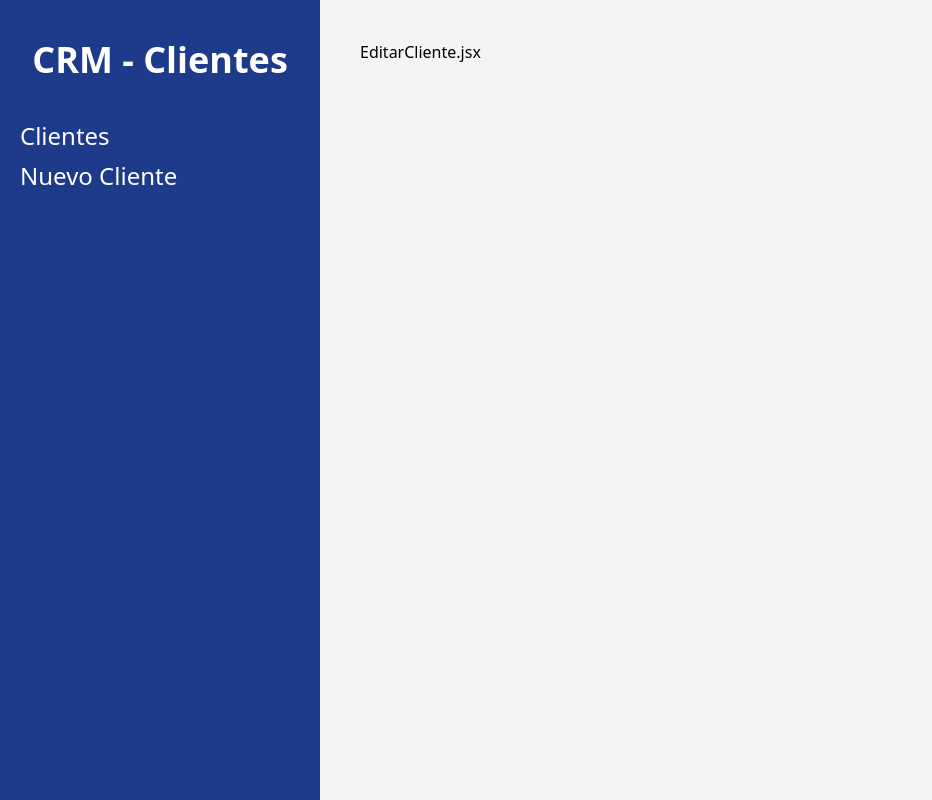
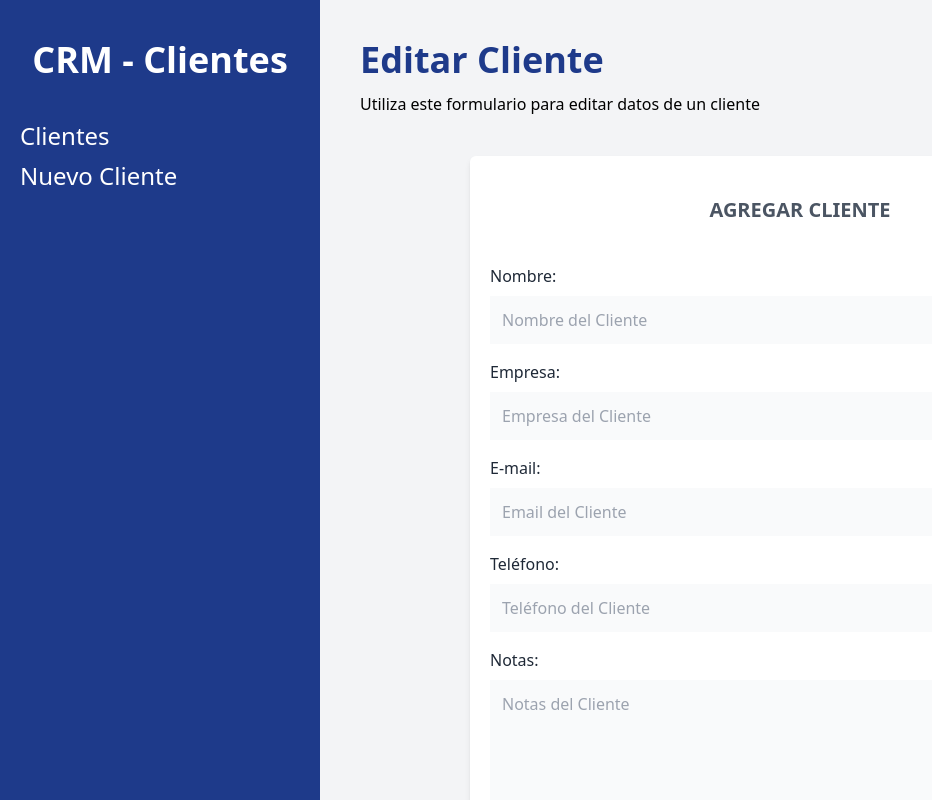
Before and after one commit to jdep98/api_crm, a React (Vite) app: page /clientes/editar/1 in a window 1280 px wide. Shown: the whole page, without its empty margins (0-932 px from the left). Built offline with nearby package versions, Linux system fonts and the light colour scheme; data requests are answered from the project's data file.

Commit message:
Primeros pasos edicion

```diff
--- a/src/components/Cliente.jsx
+++ b/src/components/Cliente.jsx
@@ -24,6 +24,7 @@
                 <button
                     type="button"
                     className="bg-blue-600 hover:bg-blue-700 block w-full text-white p-2 uppercase font-bold text-xs mt-3"
+                    onClick={() => navigate(`/clientes/editar/${id}`)}
                 >Editar</button>
 
                 <button
--- a/src/components/Formulario.jsx
+++ b/src/components/Formulario.jsx
@@ -4,7 +4,7 @@
 import * as Yup from 'yup'
 import Alerta from './Alerta'
 
-const Formulario = () => {
+const Formulario = ({cliente}) => {
 
     const navigate = useNavigate()
 
--- a/src/paginas/EditarCliente.jsx
+++ b/src/paginas/EditarCliente.jsx
@@ -1,10 +1,37 @@
-import React from 'react'
+import { useEffect, useState } from 'react'
+import { useParams } from 'react-router-dom'
+import Formulario from '../components/Formulario'
+
 
 const EditarCliente = () => {
+    const [cliente, setCliente] = useState({})
+    const [cargando, setCargando] = useState(true)
+    const { id } = useParams()
+
+    useEffect(() => {
+        const obtenerClienteAPI = async () => {
+            try {
+                const url = `http://localhost:4000/clientes/${id}`
+                const respuesta = await fetch(url)
+                const resultado = await respuesta.json()
+                setCliente(resultado)
+            } catch (error) {
+                console.log(error)
+            }
+            setCargando(!cargando)
+        }
+        obtenerClienteAPI()
+    }, [])
+
     return (
-        <div>
-            <h1>EditarCliente.jsx</h1>
-        </div>
+        <>
+            <h1 className="font-black text-4xl text-blue-900">Editar Cliente</h1>
+            <p className="mt-3">Utiliza este formulario para editar datos de un cliente</p>
+
+            <Formulario
+                cliente={cliente}
+            />
+        </>
     )
 }
 
--- a/src/paginas/NuevoCliente.jsx
+++ b/src/paginas/NuevoCliente.jsx
@@ -1,4 +1,3 @@
-import React from 'react'
 import Formulario from '../components/Formulario'
 
 const NuevoCliente = () => {
```
